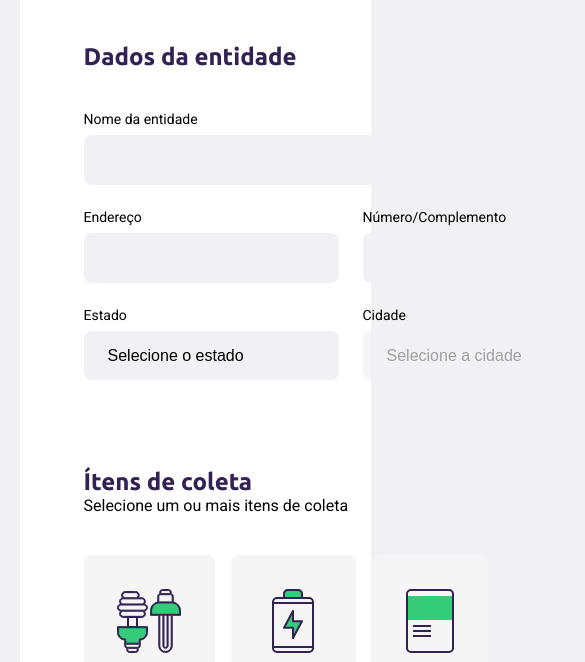
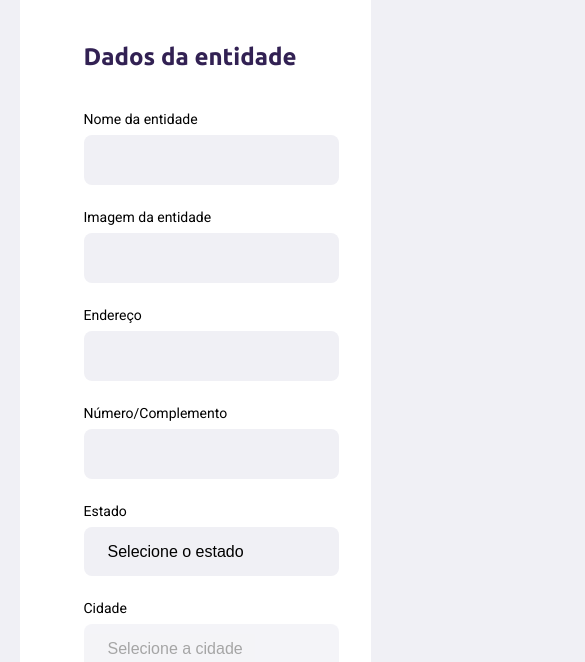
Before and after one commit to MauricioFe/NextLevel_Ecoleta, a website: page src/views/create-point.html in a window 390 px wide. Shown: the part 383-1045 px from the top of the page, 585 px wide, since content can reach past the window. Drawn offline with nearby package versions, Linux system fonts and the light colour scheme; files that its build step writes are made by us from their sources; no server answers; files whose address does not match are found by name.

Commit message:
Correções

```diff
--- a/public/styles/create-point.css
+++ b/public/styles/create-point.css
@@ -46,10 +46,17 @@ form fieldset {
 
 form legend {
     margin-bottom: 40px;
+    display: flex;
+    align-items: center;
+    justify-content: space-between;
+    width: 100%;
 }
 
 form legend h2 {
     font-size: 24px;
+}
+form legend span{
+    color :var(--title-color);
 }
 
 form .field {
--- a/public/styles/responsive.css
+++ b/public/styles/responsive.css
@@ -1,33 +1,39 @@
-@media screen and (max-width:900px){
-    #page-home{
+@media screen and (max-width:900px) {
+    #page-home {
         background-position: 70vw;
     }
-    #page-home .content{
+    #page-home .content {
         align-items: center;
         text-align: center;
     }
-    #page-home header a{
+    #page-home header a {
         position: absolute;
         bottom: 48px;
         left: 50%;
         transform: translateX(-50%)
     }
-    #page-home main{
+    #page-home main {
         align-items: center;
     }
-    #page-search-results .cards{
+    #page-search-results .cards {
         grid-template-columns: 1fr;
+    }
+    #page-create-point form .field-group {
+        flex-direction: column;
+    }
+    #page-create-point form .field-group .field+.field {
+        margin-left: 0;
     }
 }
 
-@media screen and (min-width:1700px){
-    #page-home{
+@media screen and (min-width:1700px) {
+    #page-home {
         background-position: 40vw;
     }
 }
 
-@media screen and (max-height:760px){
-    #page-home{
+@media screen and (max-height:760px) {
+    #page-home {
         background-position: 40vw 10vw;
     }
 }
--- a/src/views/create-point.html
+++ b/src/views/create-point.html
@@ -20,9 +20,16 @@
                 <legend>
                     <h2>Dados da entidade</h2>
                 </legend>
-                <div class="field">
-                    <label for="name">Nome da entidade</label>
-                    <input type="text" name="name" autocomplete="none" required="required">
+                <div class="field-group">
+                    <div class="field">
+                        <label for="name">Nome da entidade</label>
+                        <input type="text" name="name" autocomplete="none" required="required">
+                    </div>
+                    <div class="field">
+                        <label for="image">Imagem da entidade</label>
+                        <input placehorde="http://"
+                        type="url" name="image" autocomplete="none" required="required">
+                    </div>
                 </div>
                 <div class="field-group">
                     <div class="field">
@@ -91,6 +98,5 @@
 {% endblock content %}
 
 {% block scripts %}
-
     <script src="scripts/create-point.js"></script>
 {% endblock scripts %}
```
